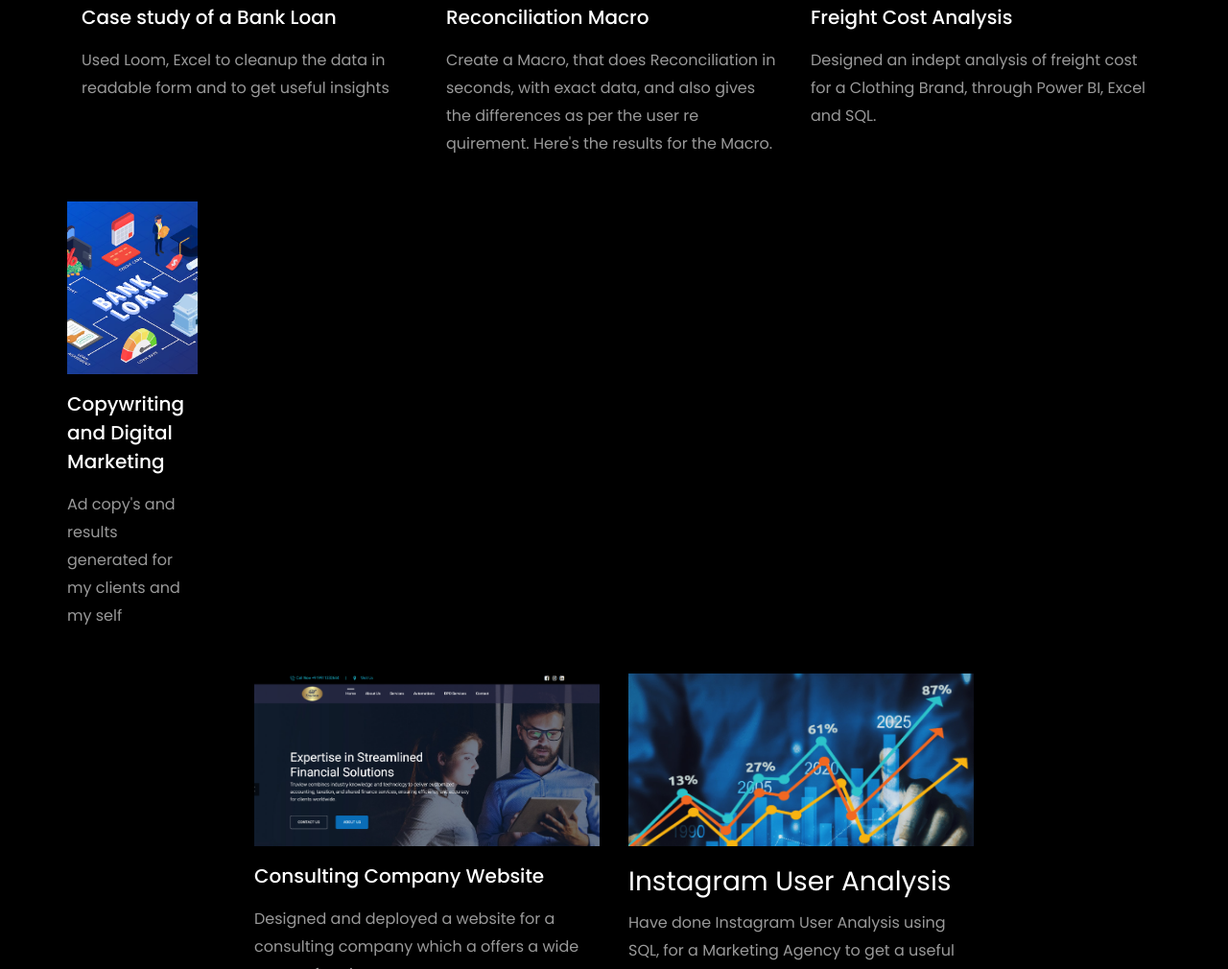
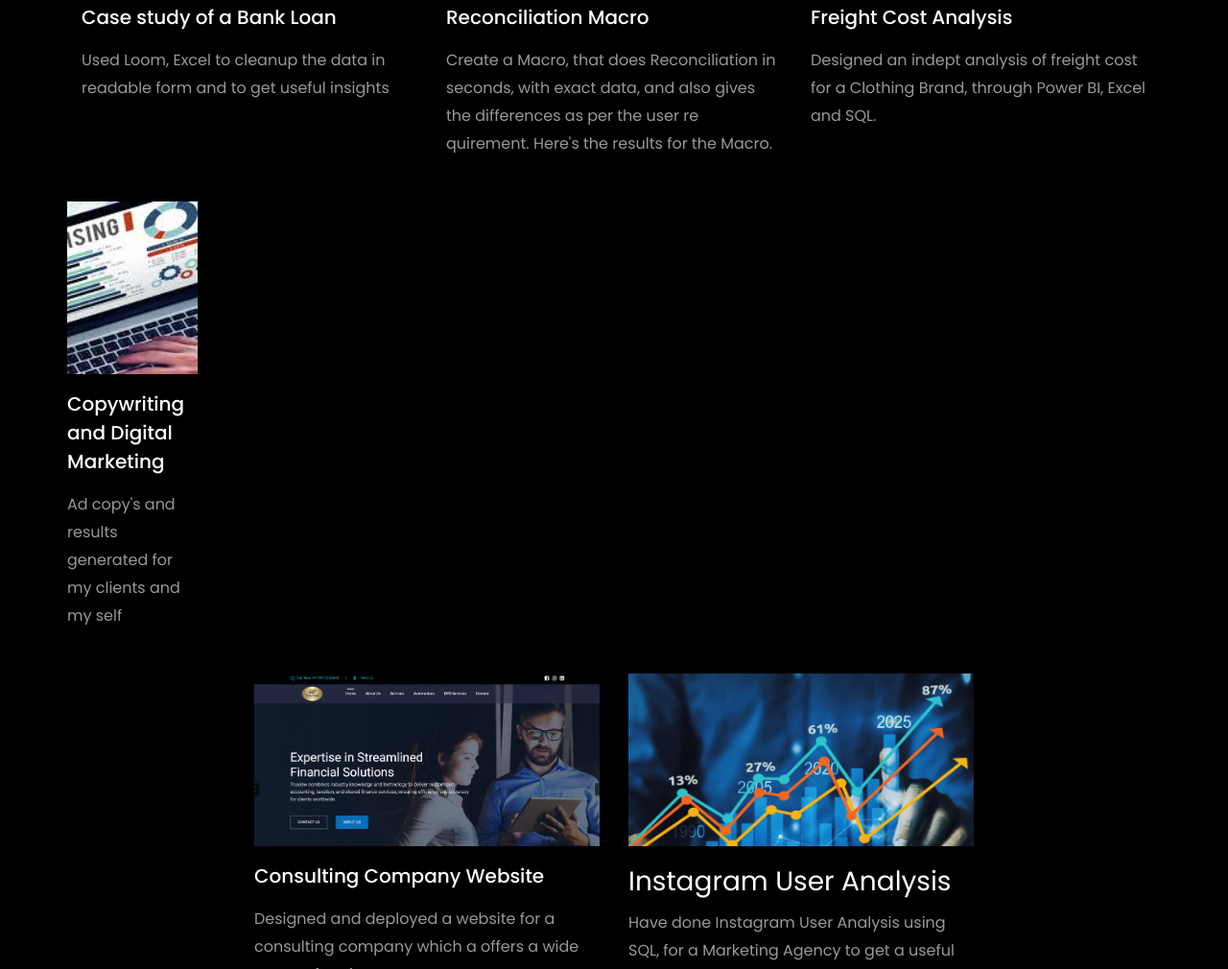
Before and after one commit to priyanshu0013-setia/Priyanshu.github.io, a plain HTML site: page index.html in a window 1280 px wide. Shown: the part 3961-4971 px from the top of the page at 96% size. Drawn offline with Linux system fonts and the light colour scheme; files whose address does not match are found by name.

Commit message:
Update index.html

```diff
--- a/index.html
+++ b/index.html
@@ -453,7 +453,7 @@
 	  <div class="row d-flex">
           <div class="col-md-4 d-flex ftco-animate">
           	<div class="blog-entry justify-content-end">
-              <a href="https://github.com/priyanshu0013-setia/PriynashuProjects/blob/main/Bank%20Loan%20Case_Study.pptx" class="block-20 zoom-effect" style="background-image: url('images/Bank_Loan.png');">
+              <a href="https://github.com/priyanshu0013-setia/PriynashuProjects/blob/main/Bank%20Loan%20Case_Study.pptx" class="block-20 zoom-effect" style="background-image: url('advertising.jpeg');">
               </a>
               <div class="text mt-3 float-right d-block">
 
```
